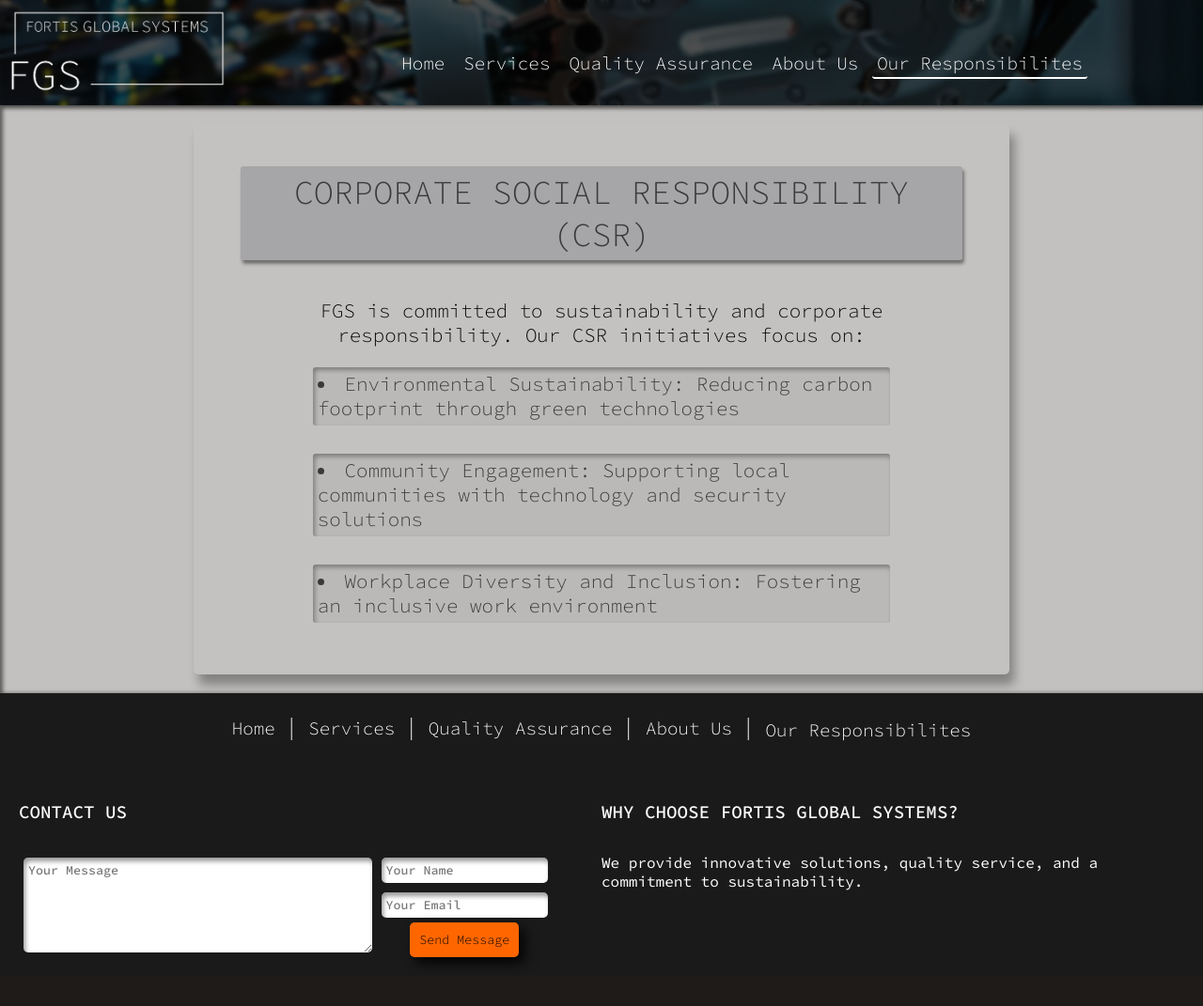
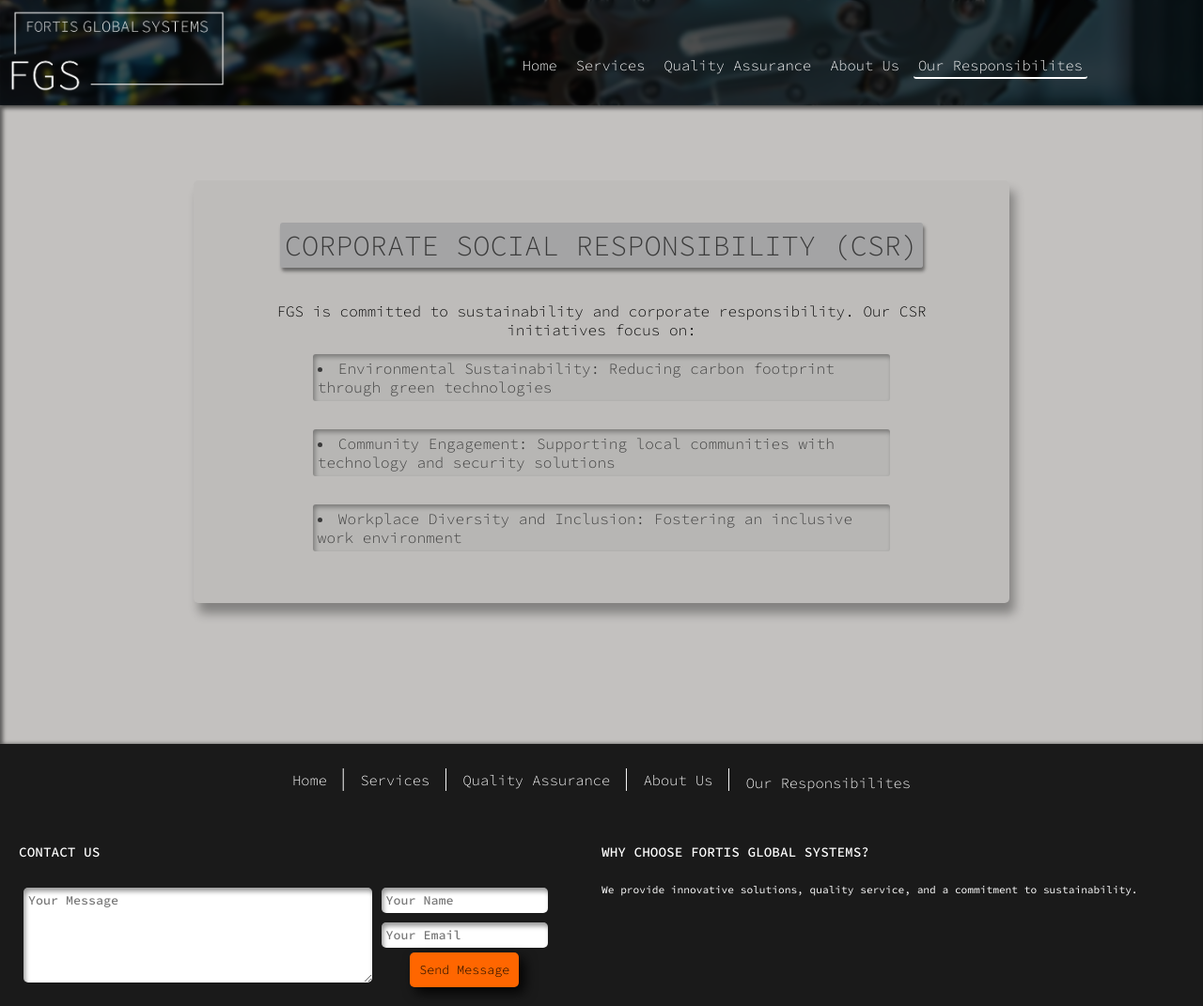
Before and after one commit to luay458/FGS_Backend, a Django app: page /our-responsibility/ in a window 1280 px wide. Shown: the whole page at 94% size. Before the commit the page ends 1028 px from the top, so only its background shows below. Run offline with Django 5.2, Linux system fonts and the light colour scheme.

Commit message:
Changed txt size and content padding. UI V3.1

```diff
--- a/main/static/css/fonts.css
+++ b/main/static/css/fonts.css
@@ -15,18 +15,18 @@ body, html, button, a, input, textarea{
 /* NAVIGATION BAR */
 /* ============================================================================================================ */
 .logo {
-    font-size: 1.5em;
+    font-size: 1.2em;
     font-weight: bold;
     text-decoration: none;
 }
 .nav-links a , .footer-nav-links a {
     text-decoration: none;
-    font-size: 1.5vw;
+    font-size: 1.2vw;
 } .nav-links a:hover, .footer-nav-links a:hover {
     color: #bfbcaca4;
 }
 .menu-toggle {
-    font-size: 1vw;
+    font-size: 0.8vw;
 }
 
 /* ============================================================================================================ */
@@ -38,22 +38,22 @@ h2, p {
 h2 {
     text-transform: uppercase;
     font-weight: 300;
-    font-size: 2.2em;
+    font-size: 1.9em;
 }
 p {
     font-weight: 400;
-    font-size: 1.5em;
+    font-size: 1.1em;
 }
 .smaller{
     font-weight: 300;
-    font-size: 1.3em;
+    font-size: 1em;
 }
 .bullet-container, .simple-bullets li {
     font-weight: 350;
-    font-size: 1.3em;
+    font-size: 1em;
 }
 .areas-covered-container {
-    font-size: 0.8em;
+    font-size: 0.6em;
 }
 
 /* ============================================================================================================ */
@@ -65,16 +65,16 @@ h5, .footer-text {
 h5 {
     text-transform: uppercase;
     font-weight: 500;
-    font-size: 1.2em;
+    font-size: 0.9em;
 }
 .footer-text {
-    font-size: 1em;
+    font-size: 0.7em;
 }
 input, textarea {
     font-weight: 500;
 }
 p.thanks-msg{
-    font-size: 0.9em !important;
+    font-size: 0.6em !important;
 }
 
 /* Hide nav links on small screens */
--- a/main/static/css/styles.css
+++ b/main/static/css/styles.css
@@ -293,7 +293,7 @@ footer {
 
     flex: 1; /* Expand size to fill remaining area*/
 
-    padding: 20px;
+    padding: 80px 20px 150px;
     box-shadow: 3px 0px 4px hsl(0deg 0% 0% / 0.54) inset;
 }
 /* ===================================================== */
@@ -313,7 +313,7 @@ footer {
     padding: 2% 4%;
 
     border-radius: 5px;
-    background-color: #ffffff05;
+    background-color: #0c0c0c07;
     box-shadow: 5.4px 10.9px 10.9px hsl(0deg 0% 0% / 0.33);
 }
 /* ===================================================== */
@@ -407,6 +407,9 @@ li {
     /* ============================================================================================================ */
     /* MAIN */
     /* ============================================================================================================ */
+    .content{
+        padding: 30px 20px;
+    }
     #main-content{
         max-width: 100%;
     }
```
Also changed, not shown: 2 other files.
